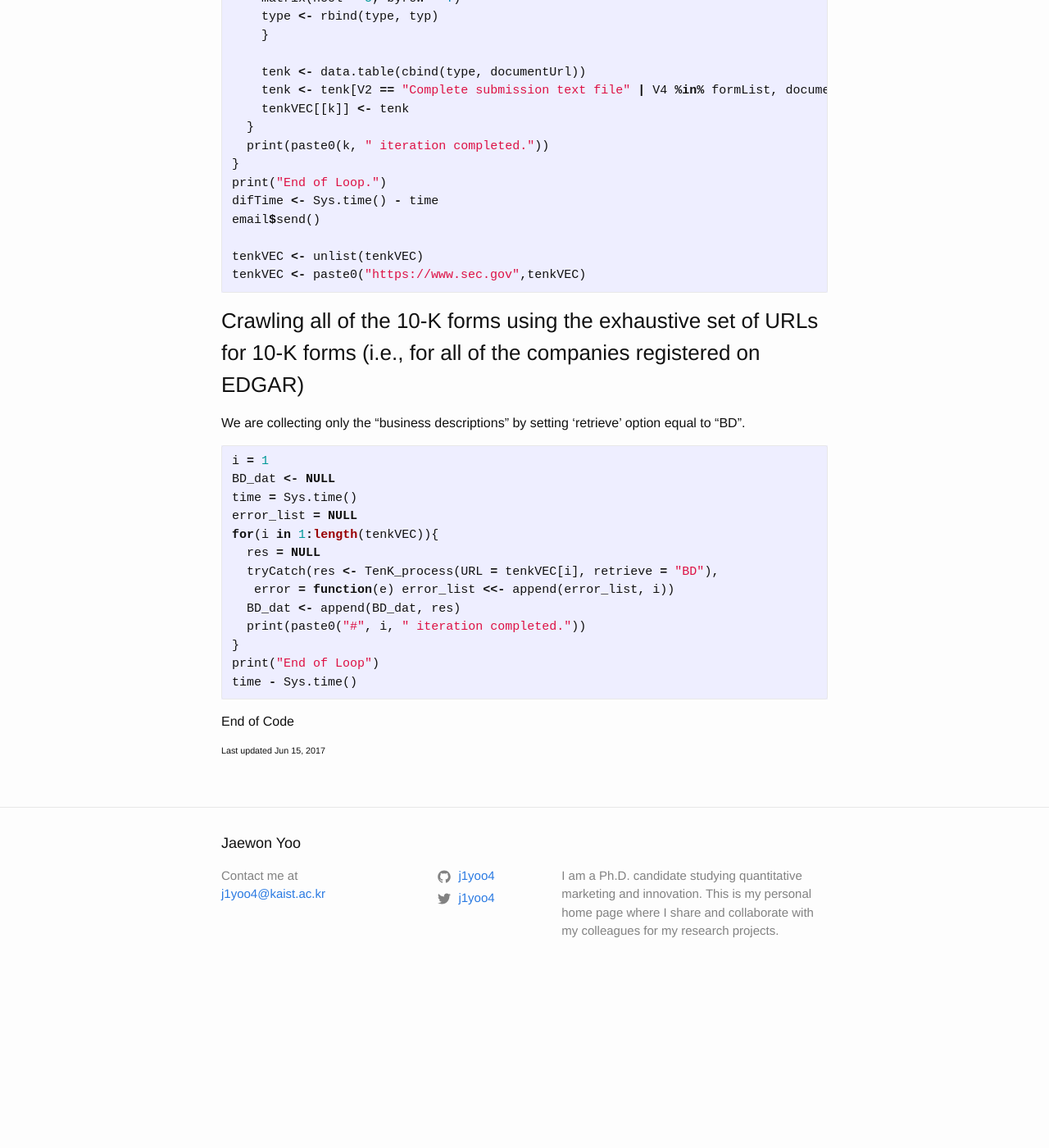
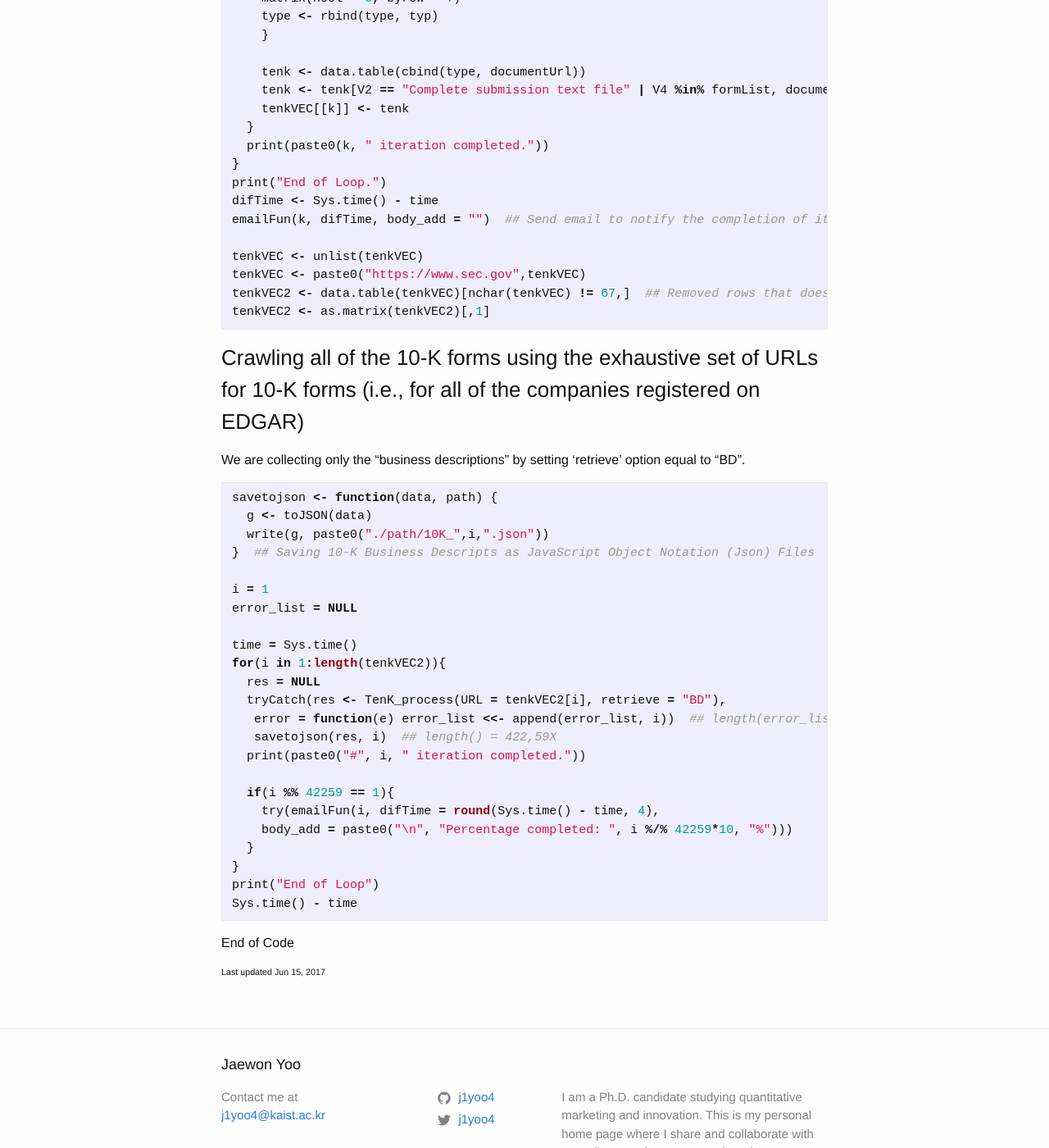
Before and after one commit to j1yoo/j1yoo.github.io, a Jekyll site: the page built from _posts/2017-06-06-Crawling-SEC-10k.md, in a window 1280 px wide and 1400 px high, scrolled down 3050 px. Shown: the whole window at 82% size. Built offline with Jekyll 4.4.1, drawn with Linux system fonts in a browser that asks for light colours; before the commit the page ends 4257 px from its top, so only the background shows below that; some of the changed text lies outside the part shown.

Commit message:
Update 2017-06-06-Crawling-SEC-10k.md

````diff
--- a/_posts/2017-06-06-Crawling-SEC-10k.md
+++ b/_posts/2017-06-06-Crawling-SEC-10k.md
@@ -17,15 +17,14 @@ R  ## Access R
 ### R Session:
 Install and load relevant packages to be used in the process.
 ```r
+if(!require(mailR)) install.packages("mailR")
 if(!require(devtools)) install.packages("devtools")
+if(!require(TenK)) install_github("JasperHG90/TenK")
+if(!require(rvest)) install.packages("rvest")
 if(!require(data.table)) install.packages("data.table")
 if(!require(dplyr)) install.packages("dplyr")
 if(!require(stringi)) install.packages("stringi")
-if(!require(rvest)) install.packages("rvest")
-if(!require(mailR)) install.packages("mailR")
-install_github("JasperHG90/TenK")
-require(TenK)
-require(mailR)
+if(!require(rjson)) install.packages("rjson")
 ```
 
 ### Setting up E-mail addresses to use 'mailR'
@@ -60,7 +59,7 @@ SICs <- SICs[-1,1] ## Removing all but the SIC codes
 ```r
 i = 1
 j = 1
-cikVEC <- NULL
+cikVEC <- list()
 pages <- seq(from = 1, to = 10000000, by = 100)
 for(j in 1:length(SICs)){
   for(i in 1:length(pages)){
@@ -76,7 +75,7 @@ for(j in 1:length(SICs)){
       #cik <- matrix(cik[-length(cik)], ncol = 3, byrow = T)
       #cik <- cik[-1,1]
       cik <- cik[substr(cik,1,2) == "00"]
-      cikVEC <- append(cikVEC, cik)
+      cikVEC[[i]] <- cik
       print(paste0("j = ",j," & i = ",i , " iteration completed."))
     }
     else{
@@ -131,28 +131,40 @@ for(k in 1:length(cikVEC)){
 }
 print("End of Loop.")
 difTime <- Sys.time() - time
-email$send()
+emailFun(k, difTime, body_add = "")  ## Send email to notify the completion of iteration
 
 tenkVEC <- unlist(tenkVEC)
 tenkVEC <- paste0("https://www.sec.gov",tenkVEC)
+tenkVEC2 <- data.table(tenkVEC)[nchar(tenkVEC) != 67,]  ## Removed rows that does not contain 10-K forms
+tenkVEC2 <- as.matrix(tenkVEC2)[,1]
 ```
 
 ### Crawling all of the 10-K forms using the exhaustive set of URLs for 10-K forms (i.e., for all of the companies registered on EDGAR)
 We are collecting only the "business descriptions" by setting 'retrieve' option equal to "BD".
 ```r
+savetojson <- function(data, path) {
+  g <- toJSON(data)
+  write(g, paste0("./path/10K_",i,".json"))
+}  ## Saving 10-K Business Descripts as JavaScript Object Notation (Json) Files
+
 i = 1
-BD_dat <- NULL
+error_list = NULL
+
 time = Sys.time()
-error_list = NULL
-for(i in 1:length(tenkVEC)){
+for(i in 1:length(tenkVEC2)){
   res = NULL
-  tryCatch(res <- TenK_process(URL = tenkVEC[i], retrieve = "BD"),
-   error = function(e) error_list <<- append(error_list, i))
-  BD_dat <- append(BD_dat, res)
+  tryCatch(res <- TenK_process(URL = tenkVEC2[i], retrieve = "BD"),
+   error = function(e) error_list <<- append(error_list, i))  ## length(error_list) = 2,381 --> XBRL Viewer
+   savetojson(res, i)  ## length() = 422,59X
   print(paste0("#", i, " iteration completed."))
+
+  if(i %% 42259 == 1){
+    try(emailFun(i, difTime = round(Sys.time() - time, 4),
+    body_add = paste0("\n", "Percentage completed: ", i %/% 42259*10, "%")))
+  }
 }
 print("End of Loop")
-time - Sys.time()
+Sys.time() - time
 ```
 End of Code
 
````
Also changed, not shown: other parts of _posts/2017-06-06-Crawling-SEC-10k.md (+1 -0 lines).
